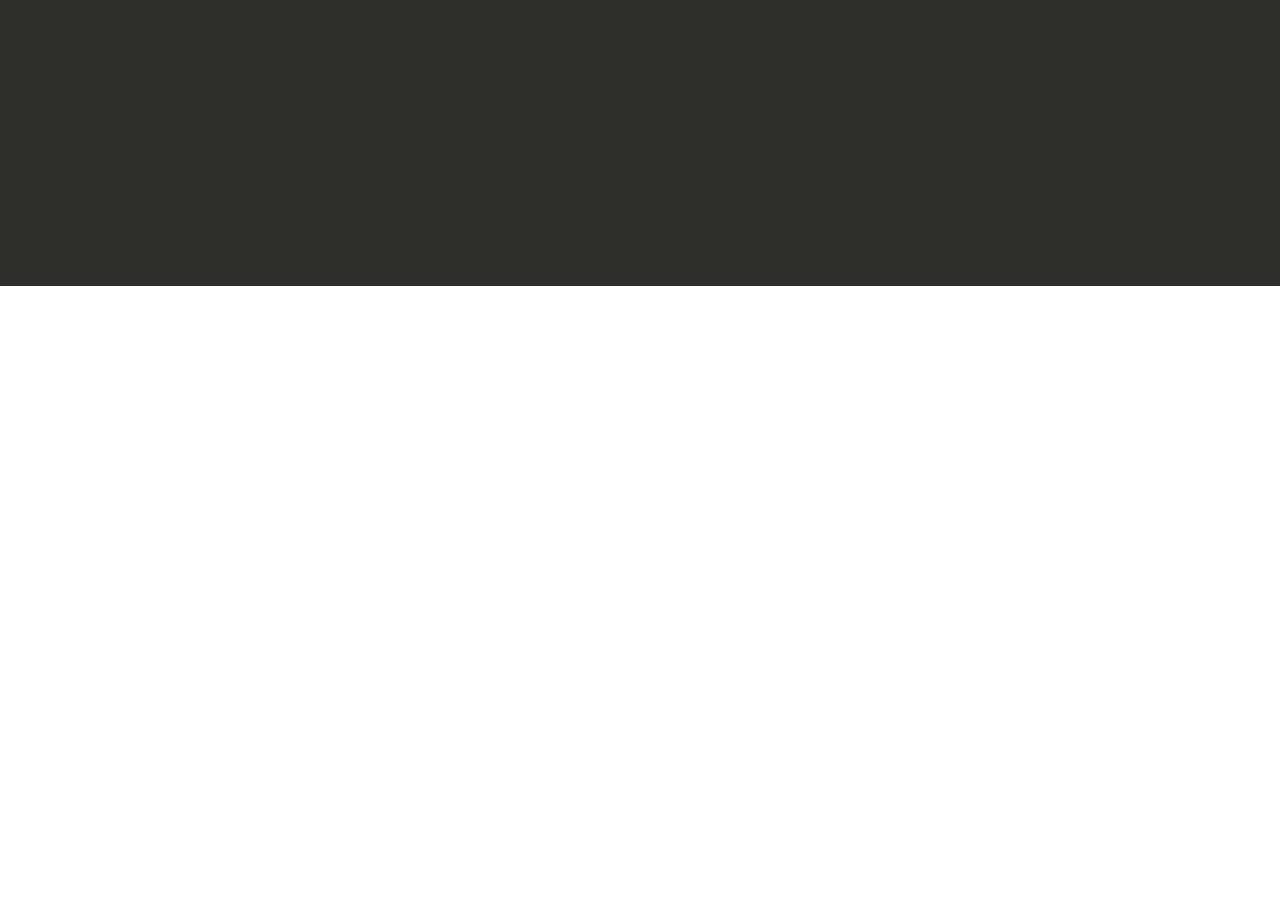
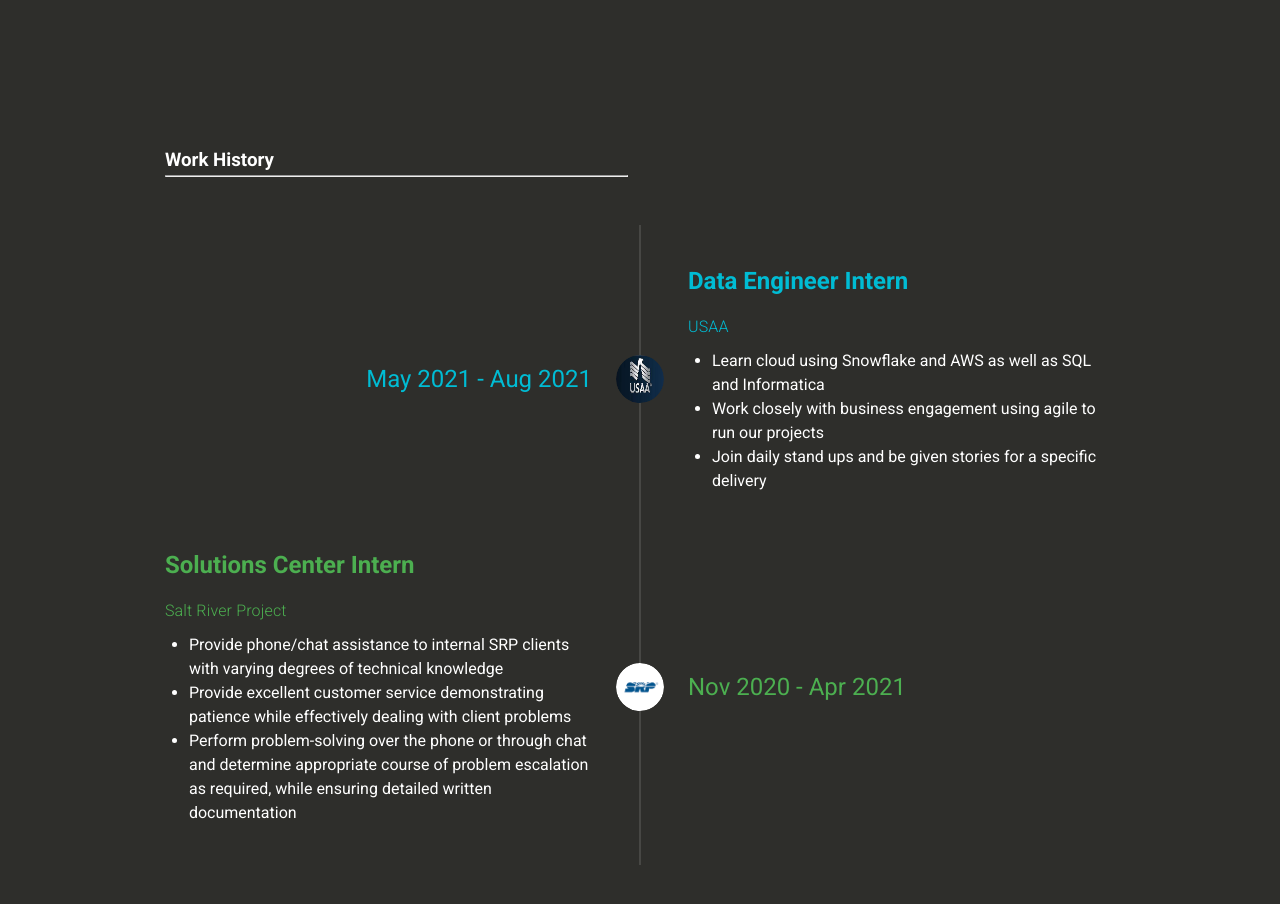
Before and after one commit to abspen1/V3, a Vue app: page /#/ in a window 1280 px wide. Shown: the part 1240-2144 px from the top of the page. Before the commit the page ends 1526 px from the top, so only its background shows below. Built offline with nearby package versions, Linux system fonts and the light colour scheme.

Commit message:
add work history

```diff
--- a/src/views/Home.vue
+++ b/src/views/Home.vue
@@ -2,18 +2,21 @@
   <v-container class="pa-5 mb-5 pb-20">
     <landing />
     <about />
+    <work-history />
   </v-container>
 </template>
 
 <script>
 import Landing from "../components/Home/Landing.vue";
 import About from "../components/Home/About.vue";
+import WorkHistory from "../components/Home/WorkHistory.vue";
 
 export default {
   name: "Home",
   components: {
     landing: Landing,
     about: About,
+    "work-history": WorkHistory,
   },
   methods: {
     USAA() {
```
